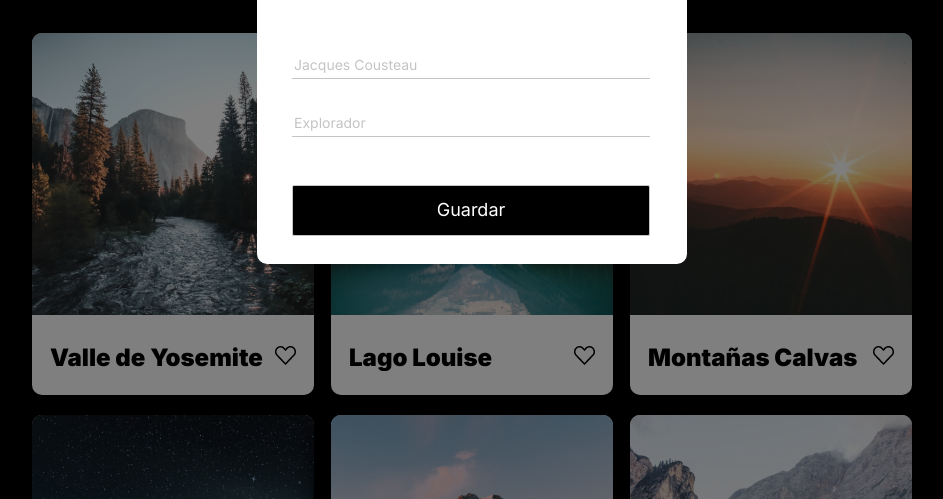
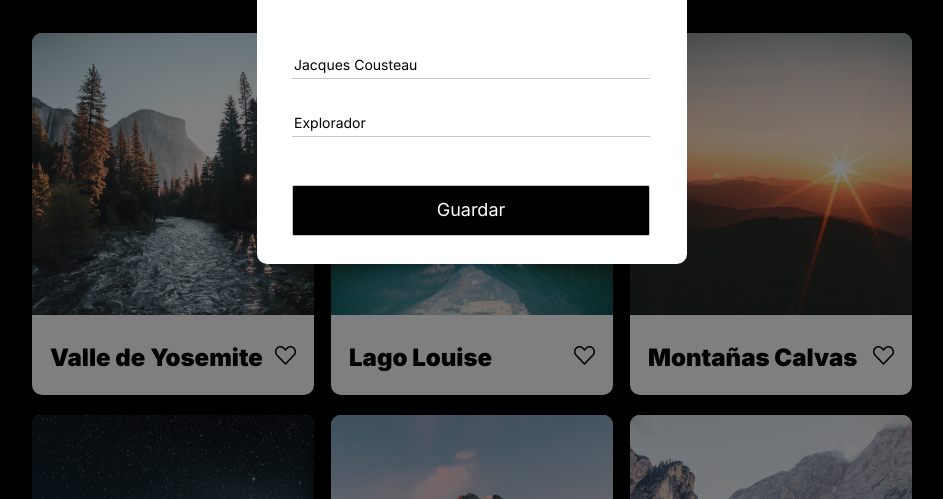
Before and after one commit to DavidCh09/web_project_around, a plain HTML site: page index.html in a window 1280 px wide. Both pictures are taken after a click on the button 750 px from the left and 213 px from the top of the page. Shown: the part 301-800 px from the top of the page, without its empty margins (168-1111 px from the left). Drawn offline with Linux system fonts and the light colour scheme.

Commit message:
correccion de color inputs

```diff
--- a/blocks/popup.css
+++ b/blocks/popup.css
@@ -54,7 +54,7 @@
   height: 28px;
   border-width: 1px;
   border: none;
-  color: #c4c4c4;
+  color: black;
   font-family: "Inter-regular";
   font-size: 14px;
   border-bottom: 1px solid #c4c4c4;
```
